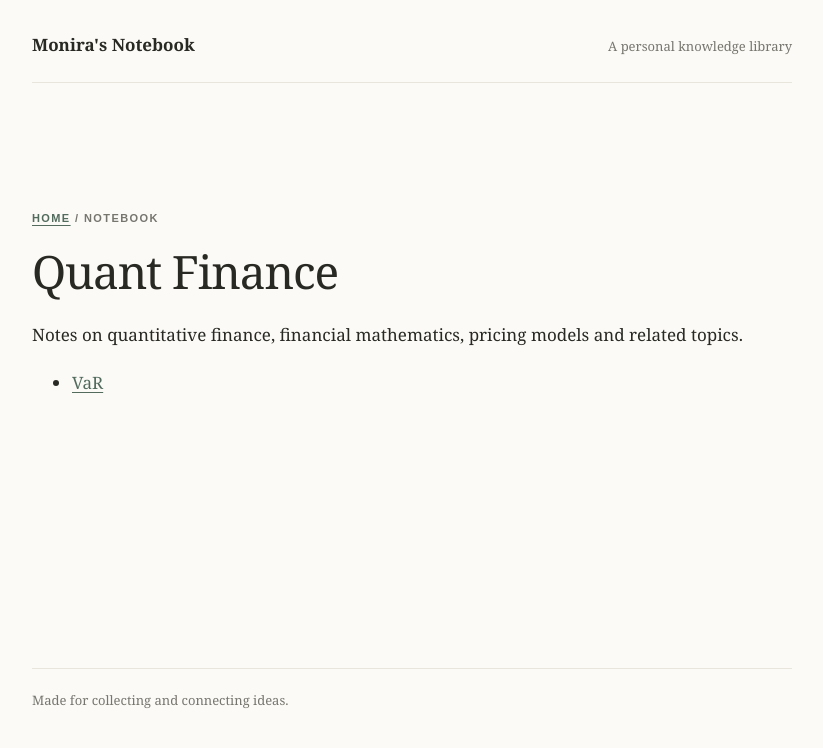
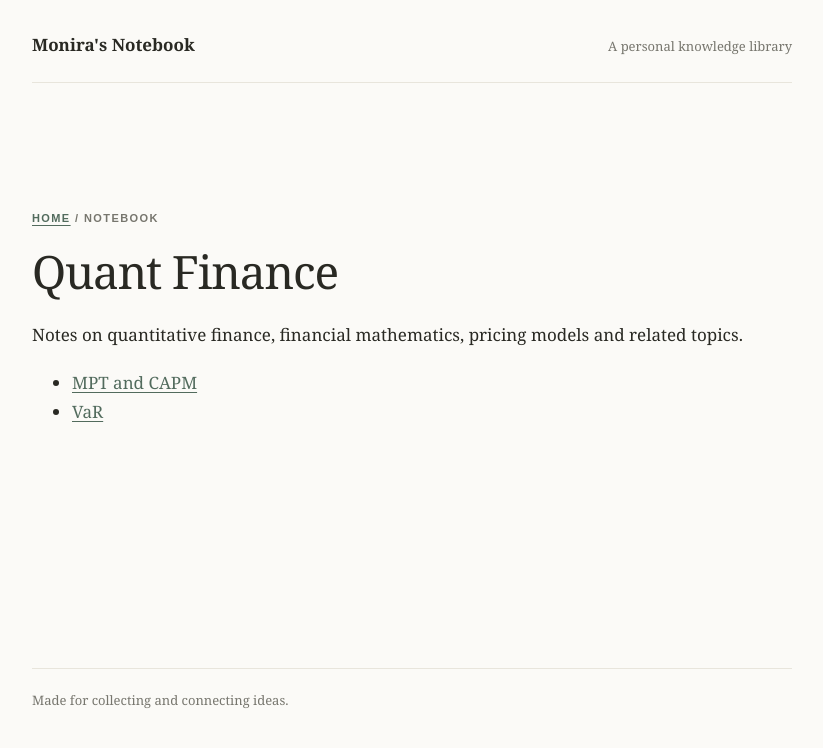
Before and after one commit to monirafatma/monirafatma.github.io, a Jekyll site: the page built from notebooks/quant-finance.md, in a window 1280 px wide. Shown: the top 748 px of the page, without its empty margins (228-1051 px from the left). Built offline with Jekyll 4.4.1, drawn with Linux system fonts in a browser that asks for light colours.

Commit message:
List MPT and CAPM above VaR in Quant Finance

```diff
--- a/notebooks/quant-finance.md
+++ b/notebooks/quant-finance.md
@@ -11,5 +11,6 @@ permalink: /notebooks/quant-finance/
 Notes on quantitative finance, financial mathematics, pricing models and related topics.
 
 <ul class="notebook-list">
+  <li><a href="{{ '/notebooks/quant-finance/mpt-and-capm/' | relative_url }}">MPT and CAPM</a></li>
   <li><a href="{{ '/notebooks/quant-finance/var/' | relative_url }}">VaR</a></li>
 </ul>
```
